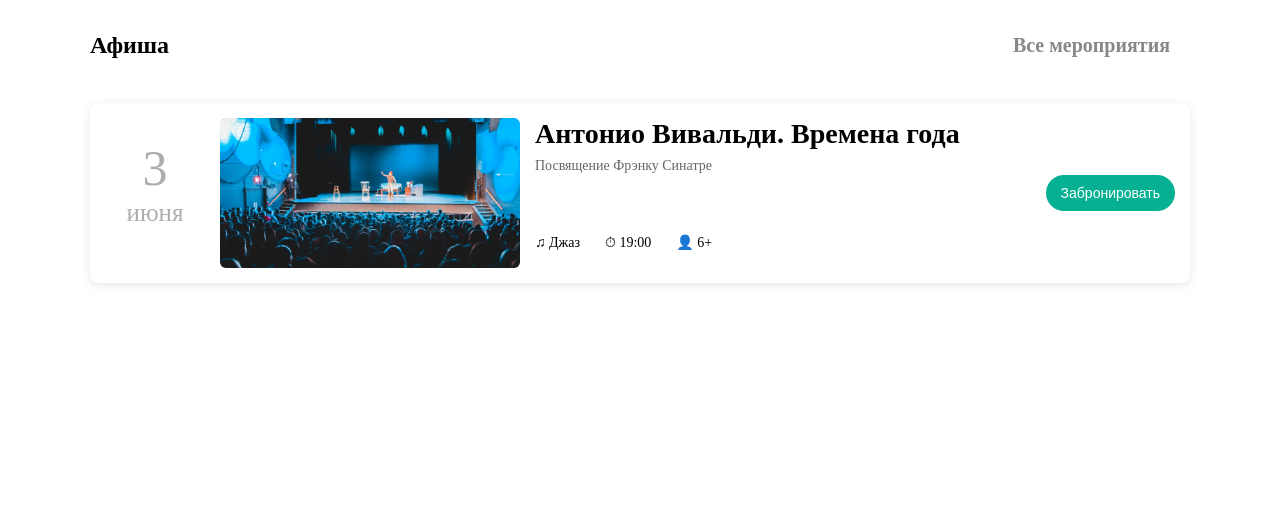
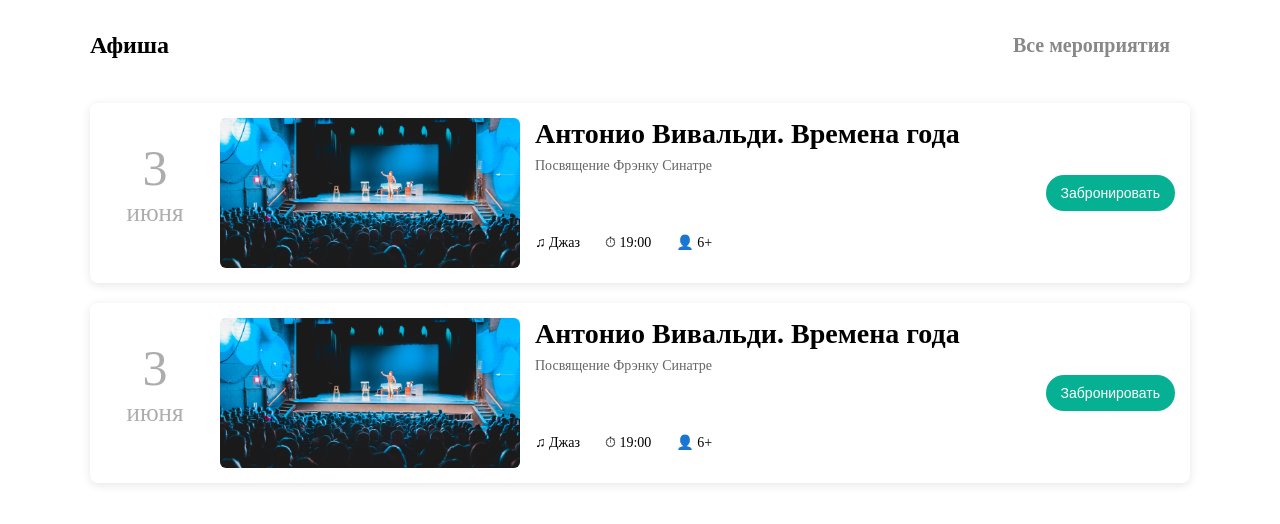
Before and after one commit to ColomnToil/movie, a plain HTML site: page index.html in a window 1280 px wide. Drawn offline with Linux system fonts and the light colour scheme.

Commit message:
Добавил вторую афишу

```diff
--- a/index.html
+++ b/index.html
@@ -33,6 +33,24 @@
             </div>
             <button>Забронировать</button>
         </div>
+        <div class="poster">
+            <div class="date">
+                <p>3</p>
+                <p>июня</p>
+            </div>
+            <img src="./images/image.jpg" alt="Poster 1">
+            <div class="poster-info">
+                <h3>Антонио Вивальди. Времена года</h3>
+                <p>Посвящение Фрэнку Синатре</p>
+                <div class="info">
+                    <p>♫ Джаз</p>
+                    <p>⏱ 19:00</p>
+                    <p>👤 6+</p>
+                </div>
+
+            </div>
+            <button>Забронировать</button>
+        </div>
 
     </div>
 </body>
```
